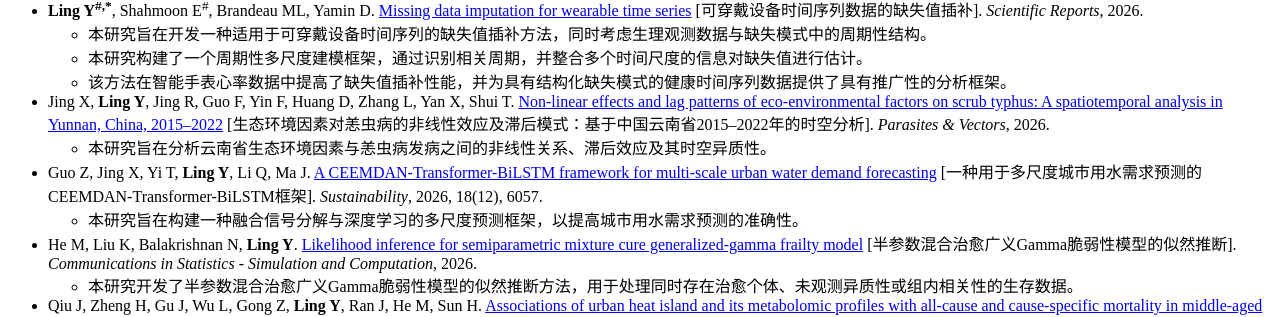
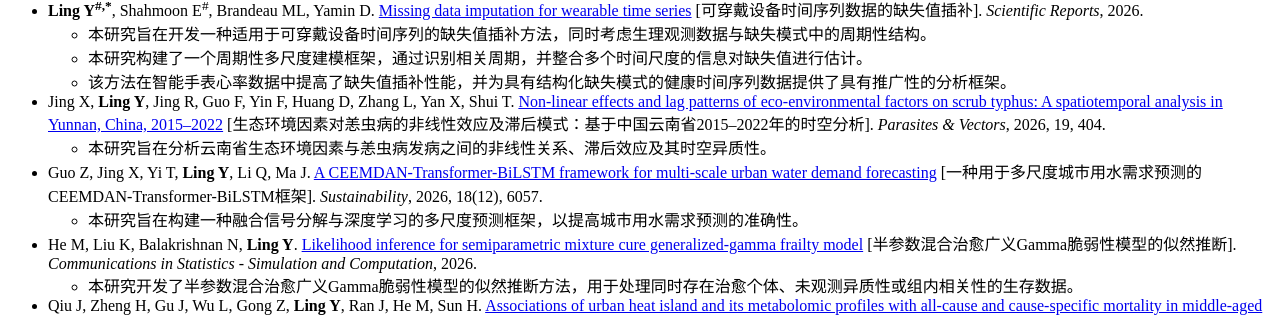
Before and after one commit to lingyuewei/lingyuewei.github.io, a Jekyll site: the page built from _pages/includes/pub.md, in a window 1280 px wide and 900 px high, scrolled down 865 px. Shown: the part 144-461 px from the top of the window. Built offline with Jekyll 4.4.1, drawn with Linux system fonts in a browser that asks for light colours; our own code applies the rules of GitHub Pages for plain Markdown files.

Commit message:
Update pub.md

```diff
--- a/_pages/includes/pub.md
+++ b/_pages/includes/pub.md
@@ -9,7 +9,7 @@
   - 本研究构建了一个周期性多尺度建模框架，通过识别相关周期，并整合多个时间尺度的信息对缺失值进行估计。
   - 该方法在智能手表心率数据中提高了缺失值插补性能，并为具有结构化缺失模式的健康时间序列数据提供了具有推广性的分析框架。
 
-- Jing X, **Ling Y**, Jing R, Guo F, Yin F, Huang D, Zhang L, Yan X, Shui T. [Non-linear effects and lag patterns of eco-environmental factors on scrub typhus: A spatiotemporal analysis in Yunnan, China, 2015–2022](https://doi.org/10.1186/s13071-026-07547-2) [生态环境因素对恙虫病的非线性效应及滞后模式：基于中国云南省2015–2022年的时空分析]. *Parasites & Vectors*, 2026.
+- Jing X, **Ling Y**, Jing R, Guo F, Yin F, Huang D, Zhang L, Yan X, Shui T. [Non-linear effects and lag patterns of eco-environmental factors on scrub typhus: A spatiotemporal analysis in Yunnan, China, 2015–2022](https://doi.org/10.1186/s13071-026-07547-2) [生态环境因素对恙虫病的非线性效应及滞后模式：基于中国云南省2015–2022年的时空分析]. *Parasites & Vectors*, 2026, 19, 404.
   - 本研究旨在分析云南省生态环境因素与恙虫病发病之间的非线性关系、滞后效应及其时空异质性。
 
 - Guo Z, Jing X, Yi T, **Ling Y**, Li Q, Ma J. [A CEEMDAN-Transformer-BiLSTM framework for multi-scale urban water demand forecasting](https://doi.org/10.3390/su18126057) [一种用于多尺度城市用水需求预测的CEEMDAN-Transformer-BiLSTM框架]. *Sustainability*, 2026, 18(12), 6057.
```
